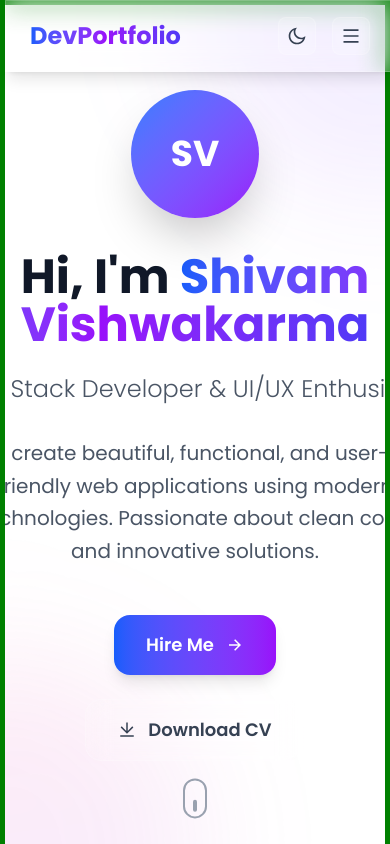
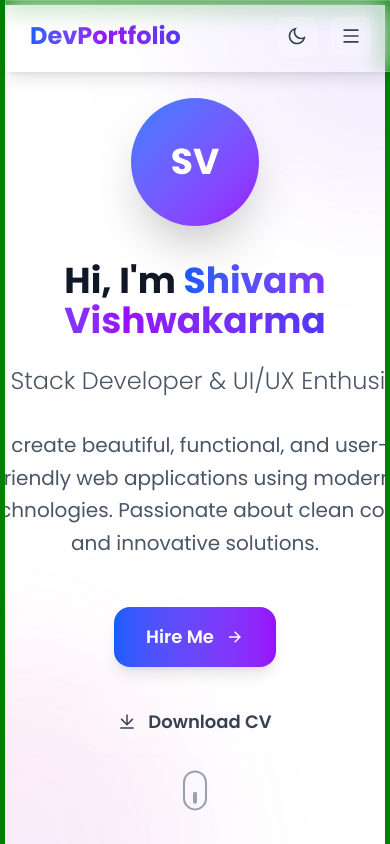
Before and after one commit to ShivamFD/my-dev-portfolio, a React (Vite) app: page / in a window 390 px wide. Shown: the top 844 px of the page. Built offline with nearby package versions, Linux system fonts and the light colour scheme.

Commit message:
chore : make it mobile friendly layout

```diff
--- a/src/pages/Home.jsx
+++ b/src/pages/Home.jsx
@@ -77,7 +77,7 @@ const Home = () => {
           {/* Main Heading */}
           <motion.h1
             variants={itemVariants}
-            className="text-5xl md:text-7xl font-bold mb-6 text-gray-900 dark:text-white"
+            className="text-4xl md:text-7xl font-bold mb-6 text-gray-900 dark:text-white"
           >
             Hi, I'm{' '}
             <span className="gradient-text">
```
